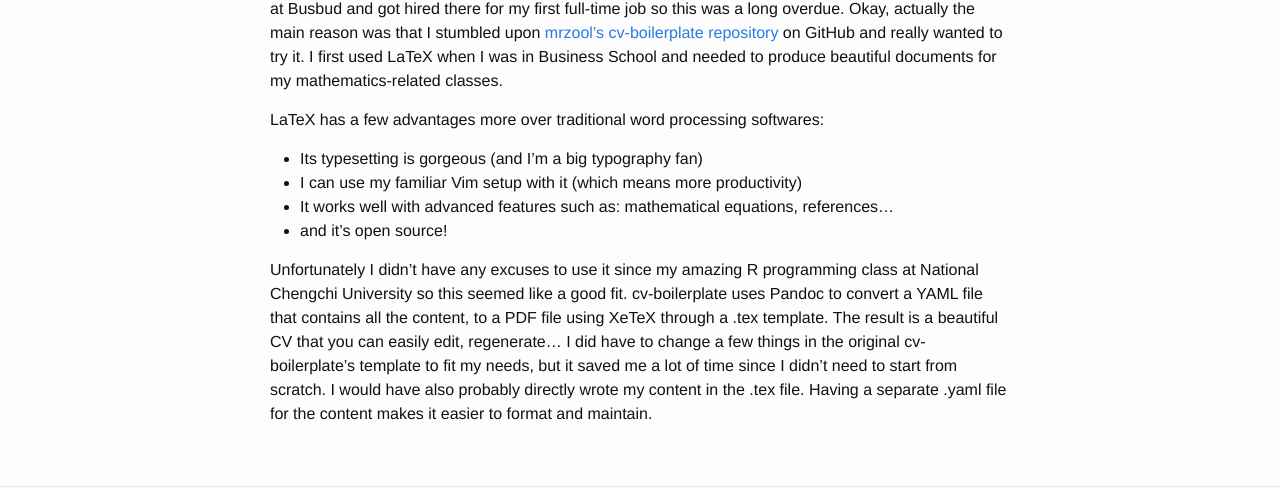
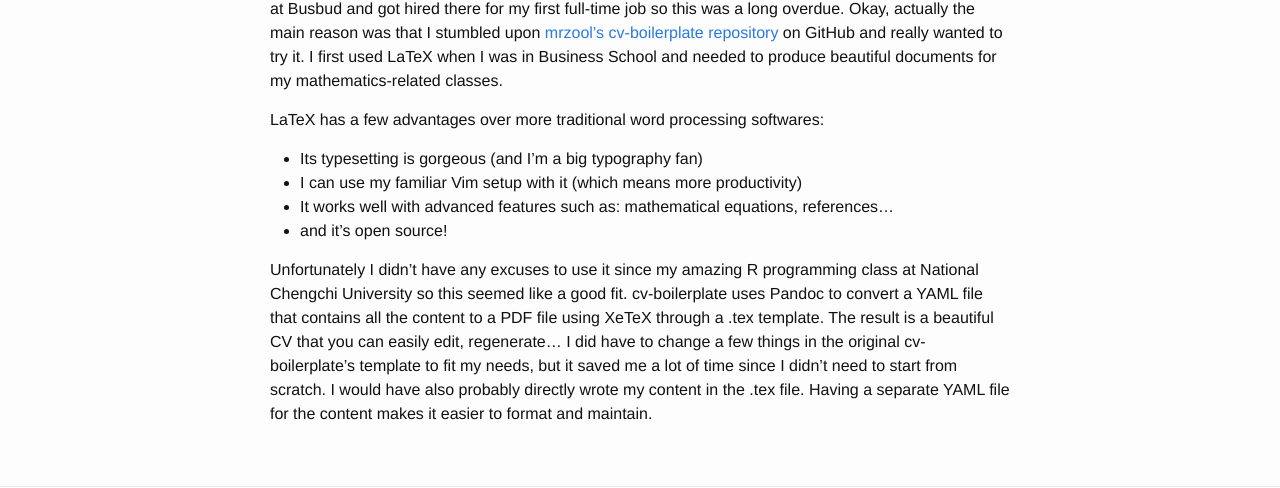
Before and after one commit to mewfree/mewfree.github.io, a Jekyll site: the page built from _posts/2015-11-01-latex.markdown, in a window 1280 px wide. Shown: the part 251-739 px from the top of the page. Built offline with Jekyll 4.4.1, drawn with Linux system fonts in a browser that asks for light colours.

Commit message:
Fixing typos

```diff
--- a/_posts/2015-11-01-latex.markdown
+++ b/_posts/2015-11-01-latex.markdown
@@ -6,11 +6,11 @@ categories: update
 ---
 Today, I felt like my résumé deserved an update. I haven't modified it for a year, and a lot changed in my life since last time I had the chance to edit it. I moved back to Montreal (from Taiwan), had an internship at Busbud and got hired there for my first full-time job so this was a long overdue. Okay, actually the main reason was that I stumbled upon [mrzool's cv-boilerplate repository](https://github.com/mrzool/cv-boilerplate) on GitHub and really wanted to try it. I first used LaTeX when I was in Business School and needed to produce beautiful documents for my mathematics-related classes.
 
-LaTeX has a few advantages more over traditional word processing softwares:
+LaTeX has a few advantages over more traditional word processing softwares:
 
 * Its typesetting is gorgeous (and I'm a big typography fan)
 * I can use my familiar Vim setup with it (which means more productivity)
 * It works well with advanced features such as: mathematical equations, references...
 * and it's open source!
 
-Unfortunately I didn't have any excuses to use it since my amazing R programming class at National Chengchi University so this seemed like a good fit. cv-boilerplate uses Pandoc to convert a YAML file that contains all the content, to a PDF file using XeTeX through a .tex template. The result is a beautiful CV that you can easily edit, regenerate... I did have to change a few things in the original cv-boilerplate's template to fit my needs, but it saved me a lot of time since I didn't need to start from scratch. I would have also probably directly wrote my content in the .tex file. Having a separate .yaml file for the content makes it easier to format and maintain.
+Unfortunately I didn't have any excuses to use it since my amazing R programming class at National Chengchi University so this seemed like a good fit. cv-boilerplate uses Pandoc to convert a YAML file that contains all the content to a PDF file using XeTeX through a .tex template. The result is a beautiful CV that you can easily edit, regenerate... I did have to change a few things in the original cv-boilerplate's template to fit my needs, but it saved me a lot of time since I didn't need to start from scratch. I would have also probably directly wrote my content in the .tex file. Having a separate YAML file for the content makes it easier to format and maintain.
```
